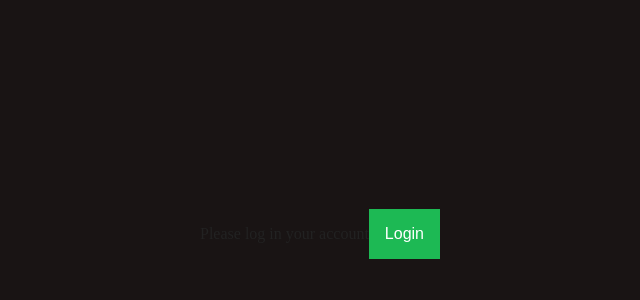
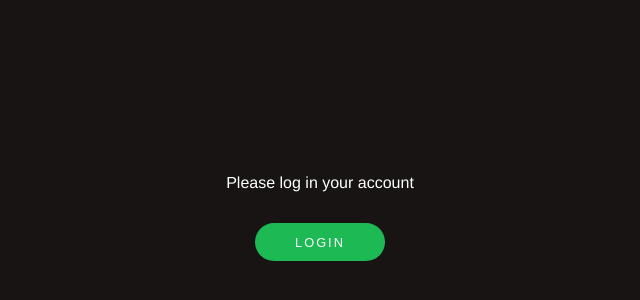
Before and after one commit to UlysseCorbeil/spotify-visualizer, a React (Create React App) app: page / in a window 1280 px wide. Shown: the part 166-466 px from the top of the page, without its empty margins (320-960 px from the left). Built offline with nearby package versions, Linux system fonts and the light colour scheme.

Commit message:
added Profile components, changes to login and begin state managment for login screen

```diff
--- a/src/App.js
+++ b/src/App.js
@@ -1,12 +1,14 @@
 import React, { Component } from 'react';
 
 import LoginScreen from './components/LoginScreen';
+import Profile from './components/Profile';
 
 import styled from 'styled-components';
 import theme from './styles/theme'
 const { colors, display } = theme;
 
 const AppContainer = styled.div`
+  font-family: Helvetica Neue;
   height: 100%;
   ${display.flexCenter}
   width: 100%;
@@ -18,12 +20,13 @@ class App extends Component {
 
   render() {
 
+    const { isLoggedIn } = this.props;
+
     return (
 
       <AppContainer>
 
-        <LoginScreen />
-
+        { isLoggedIn ? <Profile /> : <LoginScreen /> }
       </AppContainer>
 
     );
--- a/src/components/LoginScreen.js
+++ b/src/components/LoginScreen.js
@@ -6,22 +6,44 @@ import Button from '../styles/buttons';
 
 const { colors, display } = theme;
 
-const Container = styled.div`
+const Container = styled.section`
   width: 100%;
   ${display.flexCenter}
-  flex-flow: column-wrap;
+  flex-flow: column wrap;
+`;
+
+const LoginTitle = styled.h1`
+  color: ${colors.white}
 `;
 
 
 class LoginScreen extends Component {
 
+  constructor(props) {
+    super(props);
+    this.state = {
+      isLoggedIn: false
+    }
+  }
+
+  onMouseClick (e) {
+    e.preventDefault();
+    this.setState({
+      isLoggedIn: true
+    })
+  }
+
   render() {
     return(
       <Container>
 
-        <h1>Please log in your account</h1>
+        <LoginTitle>Please log in your account</LoginTitle>
 
-        <Button> Login </Button>
+        <Button
+          onClick={this.onMouseClick.bind(this)}
+        > Login </Button>
+
+        {this.props.children}
 
       </Container>
     );
--- /dev/null
+++ b/src/components/Profile.js
@@ -0,0 +1,28 @@
+import React, { Component } from 'react';
+
+import styled from 'styled-components';
+import theme from '../styles/theme'
+const { colors, display } = theme;
+
+const ProfileContainer = styled.section`
+  ${display.flexCenter}
+  background-color: ${colors.black}
+`;
+
+class Profile extends Component {
+
+  render() {
+
+    return (
+
+      <ProfileContainer>
+
+        <h1>TEST PAGE PROFILE</h1>
+
+      </ProfileContainer>
+
+    );
+  }
+}
+
+export default Profile;
--- a/src/styles/buttons.js
+++ b/src/styles/buttons.js
@@ -6,12 +6,26 @@ const Button = styled.button`
   cursor: pointer;
   background-color: ${colors.green};
   color: white;
-  padding: 1rem;
+  margin-top: 2rem;
+  margin-bottom: 2rem;
+  text-transform: uppercase;
+  letter-spacing: 2px;
+  font-size: 80%;
+  padding-left: 2.5rem;
+  padding-right: 2.5rem;
+  padding-top: 0.7rem;
+  padding-bottom: 0.7rem;
+  border-radius: 1.5em;
   border: 0;
+  transition: all 150ms ease-out;
+  transform: scale(1);
   &:focus,
   &:active {
     outline: 0;
   }
+  &:hover {
+    transform: scale(1.05);
+  }
 `;
 
 export default Button;
--- a/src/styles/theme.js
+++ b/src/styles/theme.js
@@ -4,7 +4,8 @@ const theme = {
 
   colors: {
     green: '#1DB954',
-    black: '#191414'
+    black: '#191414',
+    white: '#FFF'
   },
 
   display: {
```
